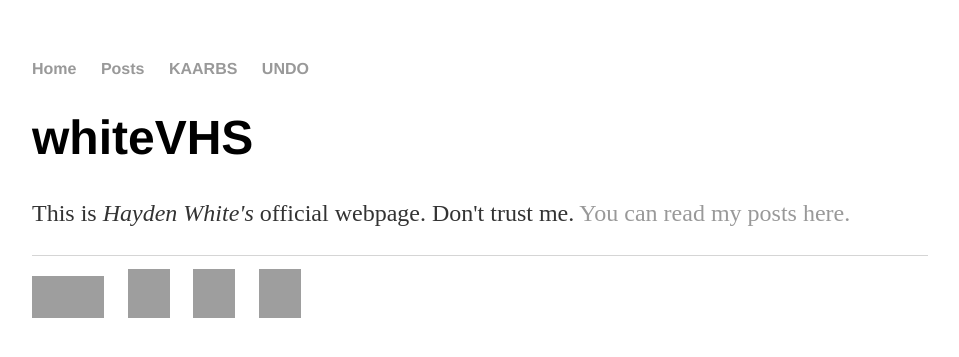
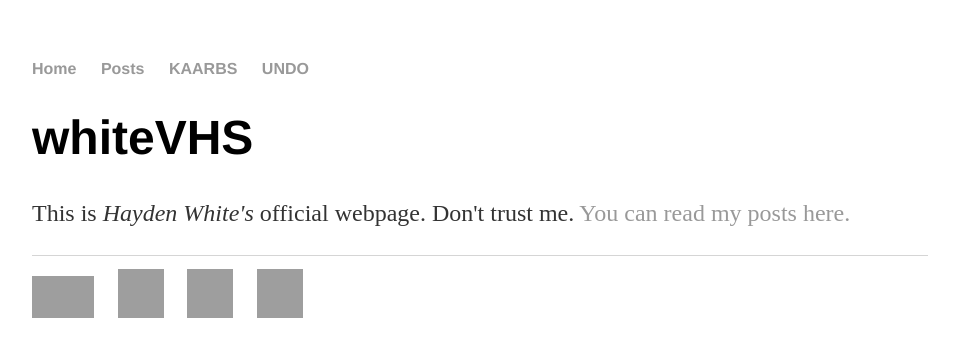
Before and after one commit to whiteVHS/whiteVHS.github.io, a Jekyll site: the page built from index.html, in a window 1280 px wide. Shown: the top 357 px of the page, without its empty margins (160-1119 px from the left). Built offline with Jekyll 4.4.1, drawn with Linux system fonts in a browser that asks for light colours; grey boxes are pictures that could not be loaded.

Commit message:
Update default.html

```diff
--- a/_layouts/default.html
+++ b/_layouts/default.html
@@ -21,10 +21,10 @@
 </div><!-- /.container -->
 			<footer>
 	    		<ul>
-	    <li><a href="https://haydenwhite.bandcamp.com" title="Bandcamp"><img alt="bandcamp" src="https://64.media.tumblr.com/a15f71ce5371c3df576cf1b4c498c1be/8c1923369cd1bbd9-00/s540x810/dce136d274a2b3f2af9147d9252284aba73f68a2.pnj" width="72" height="42" /></a>
-	    <li><a href="mailto:whitevhs.rocktron@simplelogin.com" title="Contact via email"><img alt="email" src="https://64.media.tumblr.com/c68802cf2d1767c2ec09106b91956f38/3451a9ad9a28b05f-e9/s250x400/f6df8344012f16cfcf4e6797ab198ae6d2a365db.pnj" width="42" height="49" /></a>
-            <li><a href="https://github.com/whiteVHS/whiteVHS.github.io/" title="Source Code"><img alt="source" src="https://github.githubassets.com/images/modules/logos_page/GitHub-Mark.png" width="42" height="49" /></a>
-            <li><a href="http://www.gnu.org/" title="The GNU Project"><img alt="GNU" src="https://www.gnu.org/graphics/heckert_gnu.big.png" width="42" height="49" /></a>
+	    <li><a href="https://haydenwhite.bandcamp.com" title="Bandcamp"><img alt="bandcamp" src="https://64.media.tumblr.com/a15f71ce5371c3df576cf1b4c498c1be/8c1923369cd1bbd9-00/s540x810/dce136d274a2b3f2af9147d9252284aba73f68a2.pnj" width="62" height="42" /></a>
+	    <li><a href="mailto:whitevhs.rocktron@simplelogin.com" title="Contact via email"><img alt="email" src="https://64.media.tumblr.com/c68802cf2d1767c2ec09106b91956f38/3451a9ad9a28b05f-e9/s250x400/f6df8344012f16cfcf4e6797ab198ae6d2a365db.pnj" width="46" height="49" /></a>
+            <li><a href="https://github.com/whiteVHS/whiteVHS.github.io/" title="Source Code"><img alt="source" src="https://github.githubassets.com/images/modules/logos_page/GitHub-Mark.png" width="46" height="49" /></a>
+            <li><a href="http://www.gnu.org/" title="The GNU Project"><img alt="GNU" src="https://www.gnu.org/graphics/heckert_gnu.big.png" width="46" height="49" /></a>
 				</ul>
 			</footer>
 		</body>
```
